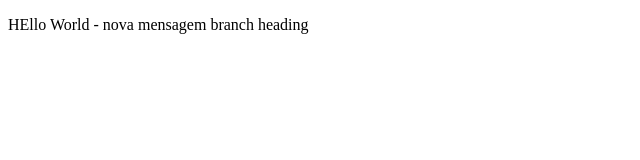
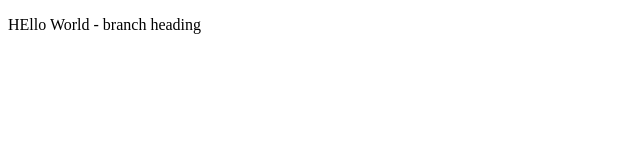
Before and after one commit to GoncaloMarquesDev/aprender-html, a plain HTML site: page index.html in a window 1280 px wide. Shown: the whole page, without its empty margins (0-640 px from the left). Drawn offline with Linux system fonts and the light colour scheme.

Commit message:
atualizacao

```diff
--- a/index.html
+++ b/index.html
@@ -6,6 +6,6 @@
     <title>Document</title>
 </head>
 <body>
-    <p>HEllo World  - nova mensagem branch heading</p>
+    <p>HEllo World  - branch heading</p>
 </body>
 </html>
```
